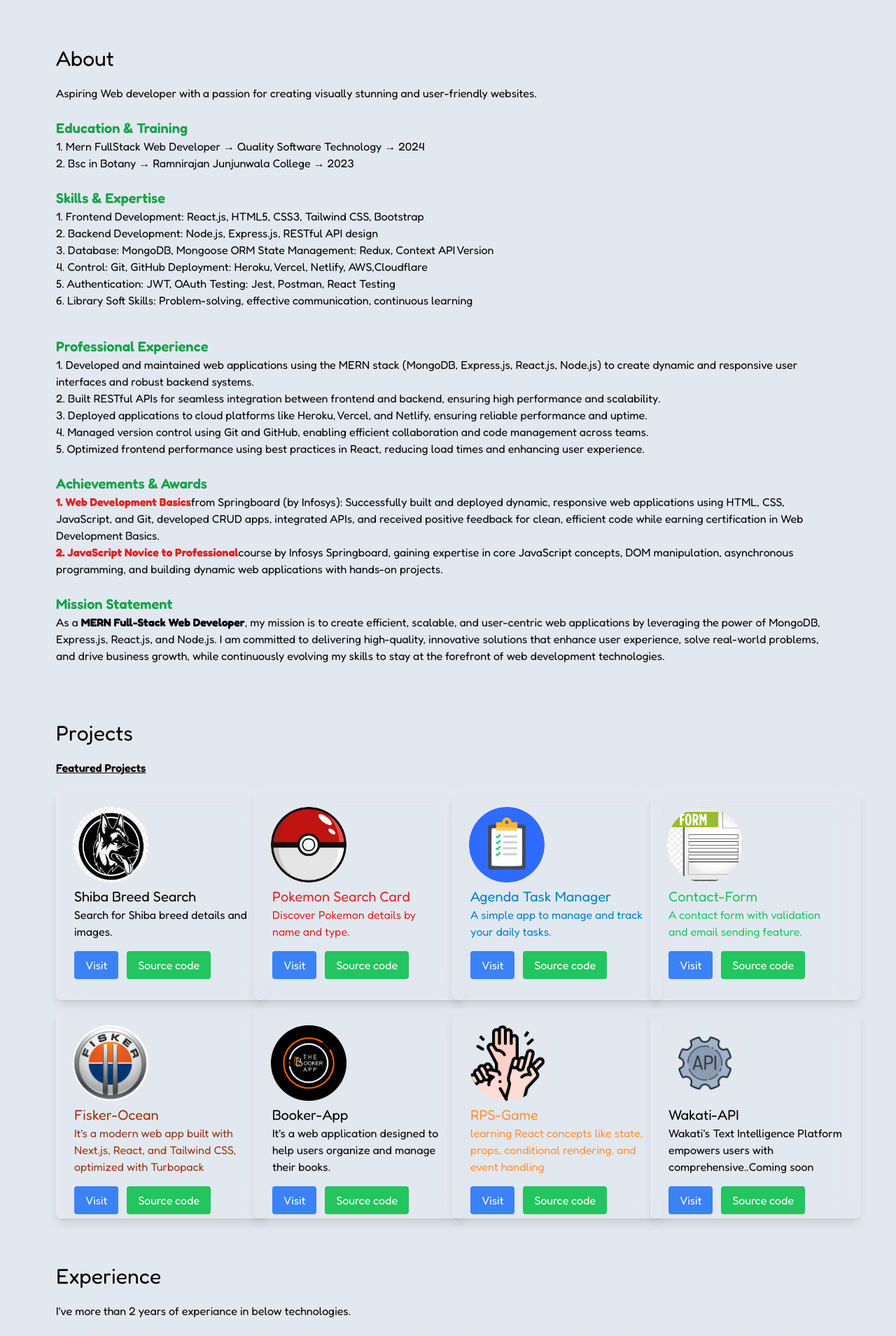
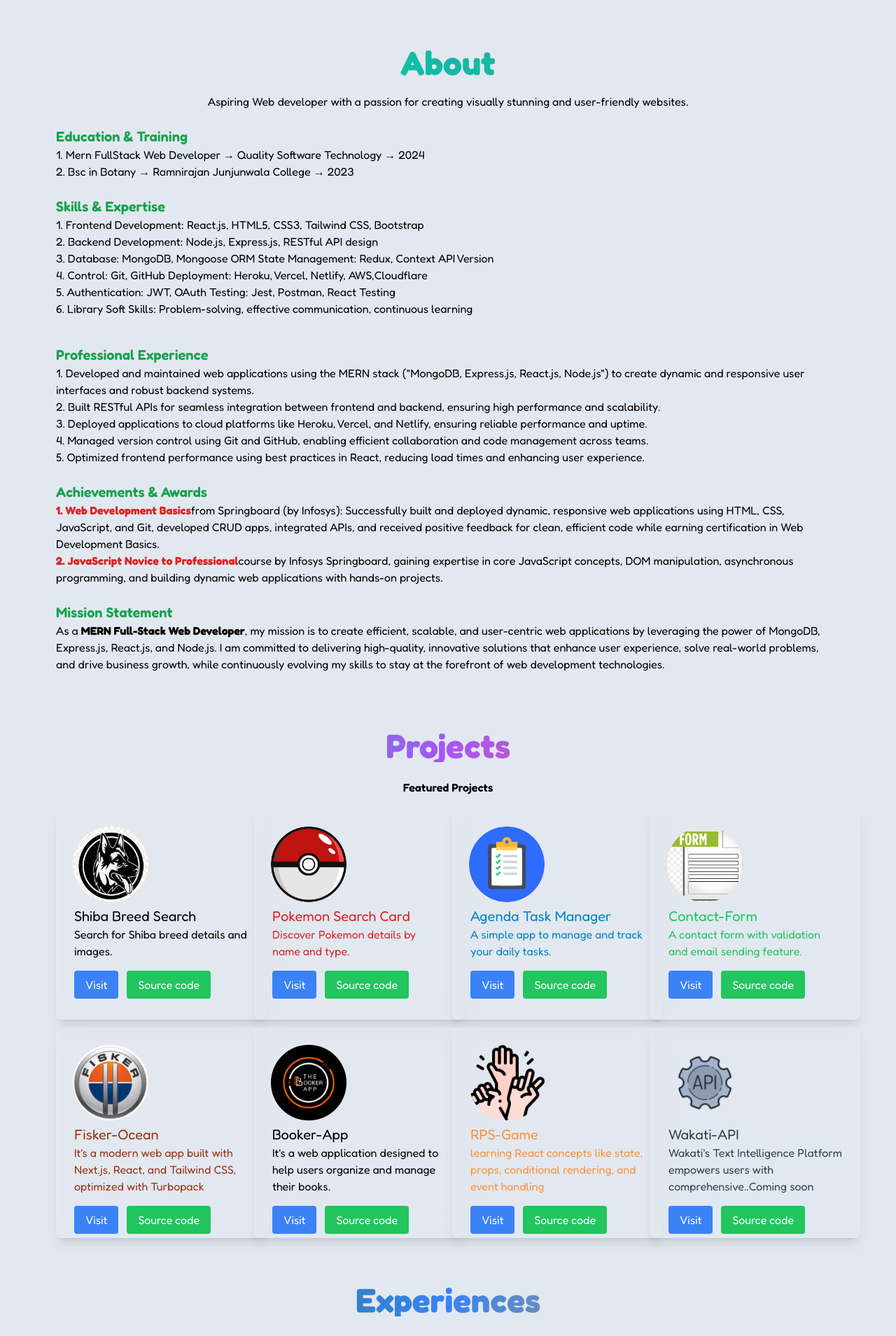
Before and after one commit to PatellAbhishekk/AbhishekPatel, a React (Vite) app: page / in a window 1280 px wide. Shown: the part 840-2749 px from the top of the page at 70% size. Built offline with nearby package versions, Linux system fonts and the light colour scheme; a web font is replaced by a local one.

Commit message:
Add something

```diff
--- a/src/components/About.jsx
+++ b/src/components/About.jsx
@@ -6,8 +6,10 @@
       className="max-w-screen-2xl container mx-auto px-4 md:px-20 my-20"
     >
       <div>
-        <h1 className="text-3xl mb-5">About</h1>
-        <p>
+        <h1 className="mb-5 animate-text bg-gradient-to-r from-teal-400 via-teal-500 to-green-500 bg-clip-text text-transparent text-5xl font-black flex flex-col items-center justify-center">
+          About
+        </h1>
+        <p className="flex flex-col items-center justify-center ">
           Aspiring Web developer with a passion for creating visually stunning
           and user-friendly websites.
         </p>
@@ -63,7 +65,7 @@
         </h1>
         <span>
           1. Developed and maintained web applications using the MERN stack
-          (MongoDB, Express.js, React.js, Node.js) to create dynamic and
+          ("MongoDB, Express.js, React.js, Node.js") to create dynamic and
           responsive user interfaces and robust backend systems.
           <br />
           2. Built RESTful APIs for seamless integration between frontend and
@@ -89,7 +91,9 @@
             target="_blank"
             className="text-red-600"
           >
-            <strong>1. Web Development Basics</strong>
+            <strong className="no-underline hover:underline">
+              1. Web Development Basics
+            </strong>
           </a>
           from Springboard (by Infosys): Successfully built and deployed
           dynamic, responsive web applications using HTML, CSS, JavaScript, and
@@ -102,7 +106,9 @@
             target="_blank"
             className="text-red-600"
           >
-            <strong>2. JavaScript Novice to Professional</strong>
+            <strong className="no-underline hover:underline">
+              2. JavaScript Novice to Professional
+            </strong>
           </a>
           course by Infosys Springboard, gaining expertise in core JavaScript
           concepts, DOM manipulation, asynchronous programming, and building
@@ -114,13 +120,16 @@
           Mission Statement
         </h1>
         <p>
-          As a <strong>MERN Full-Stack Web Developer</strong>, my mission is to
-          create efficient, scalable, and user-centric web applications by
-          leveraging the power of MongoDB, Express.js, React.js, and Node.js. I
-          am committed to delivering high-quality, innovative solutions that
-          enhance user experience, solve real-world problems, and drive business
-          growth, while continuously evolving my skills to stay at the forefront
-          of web development technologies.
+          As a{" "}
+          <strong className="no-underline hover:underline">
+            MERN Full-Stack Web Developer
+          </strong>
+          , my mission is to create efficient, scalable, and user-centric web
+          applications by leveraging the power of MongoDB, Express.js, React.js,
+          and Node.js. I am committed to delivering high-quality, innovative
+          solutions that enhance user experience, solve real-world problems, and
+          drive business growth, while continuously evolving my skills to stay
+          at the forefront of web development technologies.
         </p>
       </div>
     </div>
--- a/src/components/Contact.jsx
+++ b/src/components/Contact.jsx
@@ -33,8 +33,13 @@
         theme === "dark" ? "text-white" : "text-black"
       }`}
     >
-      <h1 className="text-3xl mb-4">Contact me</h1>
-      <span>Please fill out the form below to contact me</span>
+      <h1 className="animate-text bg-gradient-to-r from-blue-400 via-pink-500 to-yellow-500 bg-clip-text text-transparent text-5xl font-black flex flex-col items-center justify-center">
+        Contact me
+      </h1>
+      <br />
+      <span className="flex flex-col items-center justify-center">
+        Please fill out the form below to contact me
+      </span>
       <div className="flex flex-col items-center justify-center mt-5">
         <form
           onSubmit={handleSubmit(onSubmit)}
--- a/src/components/Experience.jsx
+++ b/src/components/Experience.jsx
@@ -36,52 +36,52 @@
       name: "TailwindCss",
     },
     {
-      id: 4,
+      id: 5,
       logo: SASS,
       name: "SCSS",
     },
     {
-      id: 5,
+      id: 6,
       logo: Git,
       name: "Git",
     },
     {
-      id: 6,
+      id: 7,
       logo: GitHub,
       name: "GitHub",
     },
     {
-      id: 7,
+      id: 8,
       logo: Vercel,
       name: "Vercel",
     },
     {
-      id: 8,
+      id: 9,
       logo: Notion,
       name: "Notion",
     },
     {
-      id: 8,
+      id: 10,
       logo: Hono,
       name: "Hono",
     },
     {
-      id: 9,
+      id: 11,
       logo: CloudFlare,
       name: "CloudFlare",
     },
     {
-      id: 9,
+      id: 12,
       logo: Bun,
       name: "Bun",
     },
     {
-      id: 10,
+      id: 13,
       logo: AcernityUI,
       name: "AcernityUI",
     },
     {
-      id: 11,
+      id: 14,
       logo: API,
       name: "API",
     },
@@ -92,9 +92,12 @@
       className="max-w-screen-2xl container mx-auto px-4 md:px-20 my-16"
     >
       <div>
-        <h1 className="text-3xl mb-5">Experience</h1>
-        <p className="  ">
-          I've more than 2 years of experiance in below technologies.
+        <h1 className="animate-text bg-gradient-to-r from-green-700 via-blue-500 to-yellow-500 bg-clip-text text-transparent text-5xl font-black flex flex-col items-center justify-center ">
+          Experiences
+        </h1>
+        <br />
+        <p className=" flex flex-col items-center justify-center">
+          I've more than 2 years of experience in below technologies.
         </p>
         <div className="grid grid-cols-2 md:grid-cols-5 gap-7 my-3">
           {cardItem.map(({ id, logo, name }) => (
--- a/src/components/Project.jsx
+++ b/src/components/Project.jsx
@@ -46,7 +46,7 @@
       textColor: "text-green-500",
     },
     {
-      id: 4,
+      id: 5,
       logo: FiskerOcean,
       name: "Fisker-Ocean",
       description:
@@ -56,7 +56,7 @@
       textColor: "text-orange-800",
     },
     {
-      id: 4,
+      id: 6,
       logo: Booker,
       name: "Booker-App",
       description:
@@ -65,7 +65,7 @@
       sourceCodeLink: "https://github.com/PatellAbhishekk/BookerApp",
     },
     {
-      id: 5,
+      id: 7,
       logo: RPS,
       name: "RPS-Game",
       description:
@@ -75,25 +75,30 @@
       textColor: "text-orange-400",
     },
     {
-      id: 6,
+      id: 8,
       logo: API,
       name: "Wakati-API",
       description:
         "Wakati's Text Intelligence Platform empowers users with comprehensive..Coming soon ",
       visitLink: "https://wakati.tech/",
       sourceCodeLink: "https://github.com/PatellAbhishekk/Wakati-API",
-      textColor: "text-grey-500",
+      textColor: "text-gray-700",
     },
   ];
 
   return (
     <div
       id="Project"
-      className="max-w-screen-2xl container mx-auto px-4 md:px-20 mt-10"
+      className="max-w-screen-2xl container mx-auto px-4 md:px-20 mt-10 "
     >
       <div>
-        <h1 className="text-3xl mb-5">Projects</h1>
-        <span className="underline font-semibold">Featured Projects</span>
+        <h1 className="animate-text bg-gradient-to-r from-teal-500 via-purple-500 to-orange-500 bg-clip-text text-transparent text-5xl font-black flex flex-col items-center justify-center">
+          Projects
+        </h1>
+        <br />
+        <span className=" font-semibold flex flex-col items-center justify-center">
+          Featured Projects
+        </span>
         <div className="grid grid-cols-1 md:grid-cols-4 gap-3 my-5">
           {cardItem.map(
             ({
--- a/tailwind.config.js
+++ b/tailwind.config.js
@@ -18,6 +18,7 @@
       animation: {
         "shape-change-shake": "shapeChange 10s infinite, shake 0.5s infinite",
       },
+
       keyframes: {
         shapeChange: {
           "0%": { borderRadius: "50% 50% 50% 50%" }, // Circle
```
